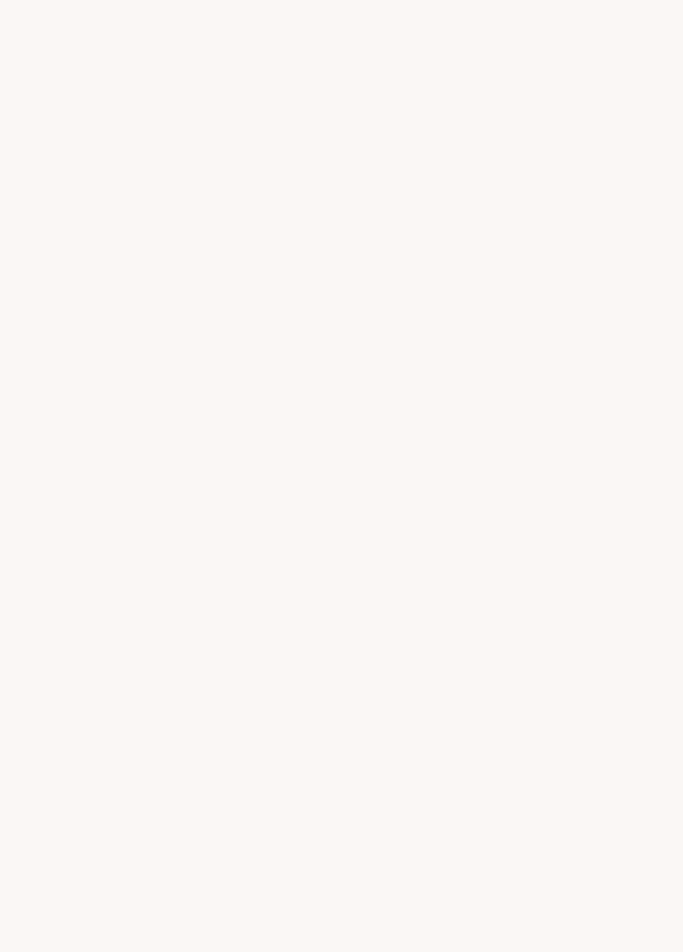
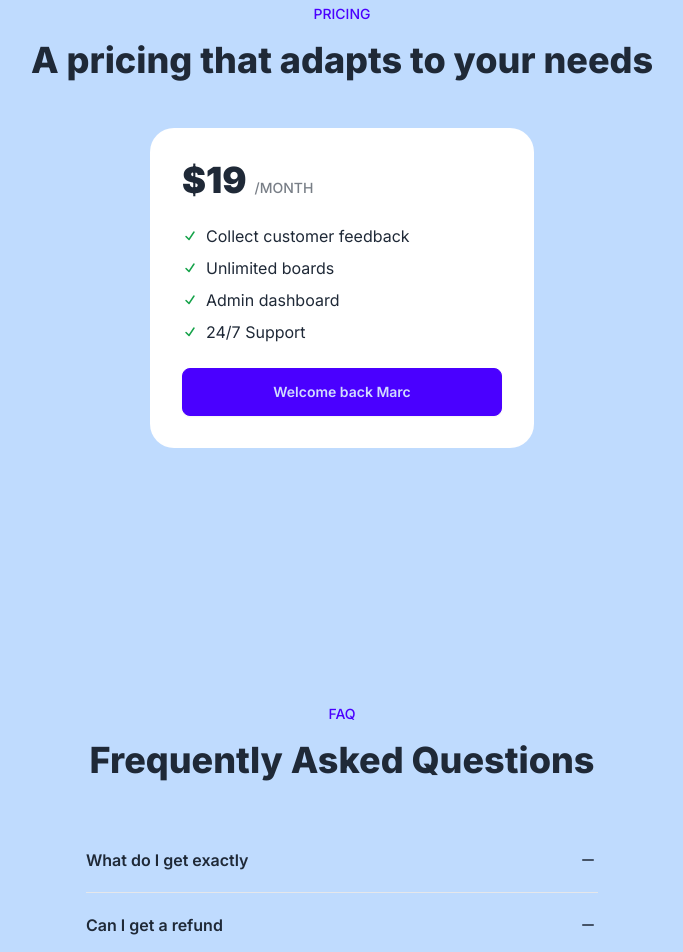
Before and after one commit to AIAutomationArchitect/cf-project, a Next.js app: page / in a window 1280 px wide. Shown: the part 700-1652 px from the top of the page, without its empty margins (298-981 px from the left). Before the commit the page ends 800 px from the top, so only its background shows below. Built offline with nearby package versions, Linux system fonts and the light colour scheme.

Commit message:
polish homepage

```diff
--- a/app/layout.js
+++ b/app/layout.js
@@ -10,7 +10,7 @@
 
 export default function RootLayout({ children }) {
   return (
-    <html lang="en" data-theme="cupcake">
+    <html lang="en" data-theme="light" className="scroll-smooth">
       <body className={inter.className}>{children}</body>
     </html>
   );
--- a/app/page.js
+++ b/app/page.js
@@ -1,22 +1,30 @@
 import ButtonLogin from "@/components/ButtonLogin";
+import FAQListItem from "@/components/FAQListItem";
 
 export default function Home() {
   const isLoggedIn = true;
   const name = "Marc";
+
   return (
     <main>
+      {/* HEADER */}
       <section className="bg-base-200">
         <div className="max-w-3xl mx-auto bg-base-200 flex justify-between items-center px-8 py-2">
           <div className="font-bold">CodeFastSaaS</div>
           <div className="space-x-4 max-md:hidden">
-            <a className="link link-hover">Pricing</a>
-            <a className="link link-hover">FAQ</a>
+            <a className="link link-hover" href="#pricing">
+              Pricing
+            </a>
+            <a className="link link-hover" href="#faq">
+              FAQ
+            </a>
           </div>
           <div>
             <ButtonLogin ButtonLogin isLoggedIn={isLoggedIn} name={name} />
           </div>
         </div>
       </section>
+      {/* HERO */}
       <section className="text-center py-32 px-8 max-w-3xl mx-auto">
         <h1 className="text-4xl lg:text-5xl font-extrabold mb-6">
           Collect customer feedback to build better products
@@ -28,6 +36,78 @@
 
         <ButtonLogin isLoggedIn={isLoggedIn} name={name} />
       </section>
+      {/* PRICING */}
+      <section className="bg-blue-200" id="pricing">
+        <div className="py-32 px-8 max-w-3xl mx-auto">
+          <p className="text-sm uppercase font-medium text-center text-primary mb-4">
+            Pricing
+          </p>
+          <h2 className="text-3xl lg:text-4xl font-extrabold mb-12 text-center">
+            A pricing that adapts to your needs
+          </h2>
+          <div className="p-8 bg-base-100 w-96 rounded-3xl mx-auto space-y-6">
+            <div className="flex gap-2 items-baseline">
+              <div className="text-4xl font-black">$19</div>
+              <div className="uppercase text-sm font-medium opacity-60">
+                /month
+              </div>
+            </div>
+            <ul className="space-y-2">
+              {[
+                "Collect customer feedback",
+                "Unlimited boards",
+                "Admin dashboard",
+                "24/7 Support",
+              ].map((priceItem) => (
+                <li className="flex gap-2 items-center" key={priceItem}>
+                  <svg
+                    xmlns="http://www.w3.org/2000/svg"
+                    viewBox="0 0 16 16"
+                    fill="currentColor"
+                    className="text-green-600 size-4"
+                  >
+                    <path
+                      fillRule="evenodd"
+                      d="M12.416 3.376a.75.75 0 0 1 .208 1.04l-5 7.5a.75.75 0 0 1-1.154.114l-3-3a.75.75 0 0 1 1.06-1.06l2.353 2.353 4.493-6.74a.75.75 0 0 1 1.04-.207Z"
+                      clipRule="evenodd"
+                    />
+                  </svg>
+                  {priceItem}
+                </li>
+              ))}
+            </ul>
+
+            <ButtonLogin
+              ButtonLogin
+              isLoggedIn={isLoggedIn}
+              name={name}
+              extraStyle="w-full"
+            />
+          </div>
+        </div>
+      </section>
+
+      {/* FAQ */}
+      <section className="bg-blue-200" id="faq">
+        <div className="py-32 px-8 max-w-3xl mx-auto">
+          <p className="text-sm uppercase font-medium text-center text-primary mb-4">
+            FAQ
+          </p>
+          <h2 className="text-3xl lg:text-4xl font-extrabold mb-12 text-center">
+            Frequently Asked Questions
+          </h2>
+
+          <ul className="max-w-lg mx-auto">
+            {[
+              { question: "What do I get exactly", answer: "Loreum Ipseum" },
+              { question: "Can I get a refund", answer: "Loreum Ipseum" },
+              { question: "I have another question", answer: "Loreum Ipseum" },
+            ].map((qa) => (
+              <FAQListItem key={qa.question} qa={qa} />
+            ))}
+          </ul>
+        </div>
+      </section>
     </main>
   );
 }
--- a/components/ButtonLogin.js
+++ b/components/ButtonLogin.js
@@ -1,9 +1,12 @@
 import Link from "next/link";
 
-const ButtonLogin = ({ isLoggedIn, name }) => {
+const ButtonLogin = ({ isLoggedIn, name, extraStyle }) => {
   if (isLoggedIn) {
     return (
-      <Link href="/dashboard" className="btn btn-primary">
+      <Link
+        href="/dashboard"
+        className={`btn btn-primary ${extraStyle ? extraStyle : ""}`}
+      >
         Welcome back {name}{" "}
       </Link>
     );
--- /dev/null
+++ b/components/FAQListItem.js
@@ -0,0 +1,50 @@
+"use client";
+
+import { useState } from "react";
+
+const FAQListItem = ({ qa }) => {
+  const [isOpen, setIsOpen] = useState(false);
+
+  return (
+    <li key={qa.question}>
+      {/* 1. Question (clickable) */}
+      <button
+        className="py-5 font-semibold border-b w-full text-left flex items-center justify-between"
+        onClick={() => setIsOpen(!isOpen)}
+      >
+        <p>{qa.question}</p>
+
+        {isOpen ? (
+          <svg
+            xmlns="http://www.w3.org/2000/svg"
+            viewBox="0 0 20 20"
+            fill="currentColor"
+            className="size-5"
+          >
+            <path d="M10.75 4.75a.75.75 0 0 0-1.5 0v4.5h-4.5a.75.75 0 0 0 0 1.5h4.5v4.5a.75.75 0 0 0 1.5 0v-4.5h4.5a.75.75 0 0 0 0-1.5h-4.5v-4.5Z" />
+          </svg>
+        ) : (
+          <svg
+            xmlns="http://www.w3.org/2000/svg"
+            viewBox="0 0 20 20"
+            fill="currentColor"
+            className="size-5"
+          >
+            <path
+              fillRule="evenodd"
+              d="M4 10a.75.75 0 0 1 .75-.75h10.5a.75.75 0 0 1 0 1.5H4.75A.75.75 0 0 1 4 10Z"
+              clipRule="evenodd"
+            />
+          </svg>
+        )}
+      </button>
+
+      {/* 2. Answer */}
+      <div className={`${isOpen ? "block" : "hidden"} mt-3 mb-6 opacity-90`}>
+        {qa.answer}
+      </div>
+    </li>
+  );
+};
+
+export default FAQListItem;
```
Also changed, not shown: .eslintrc.json.
